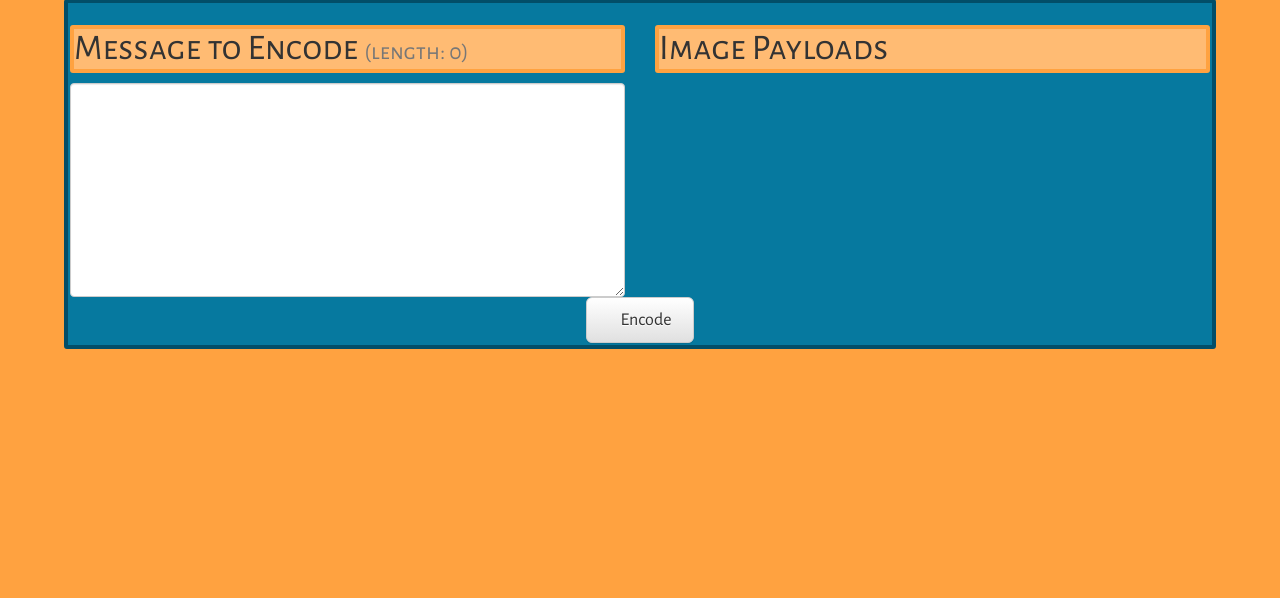
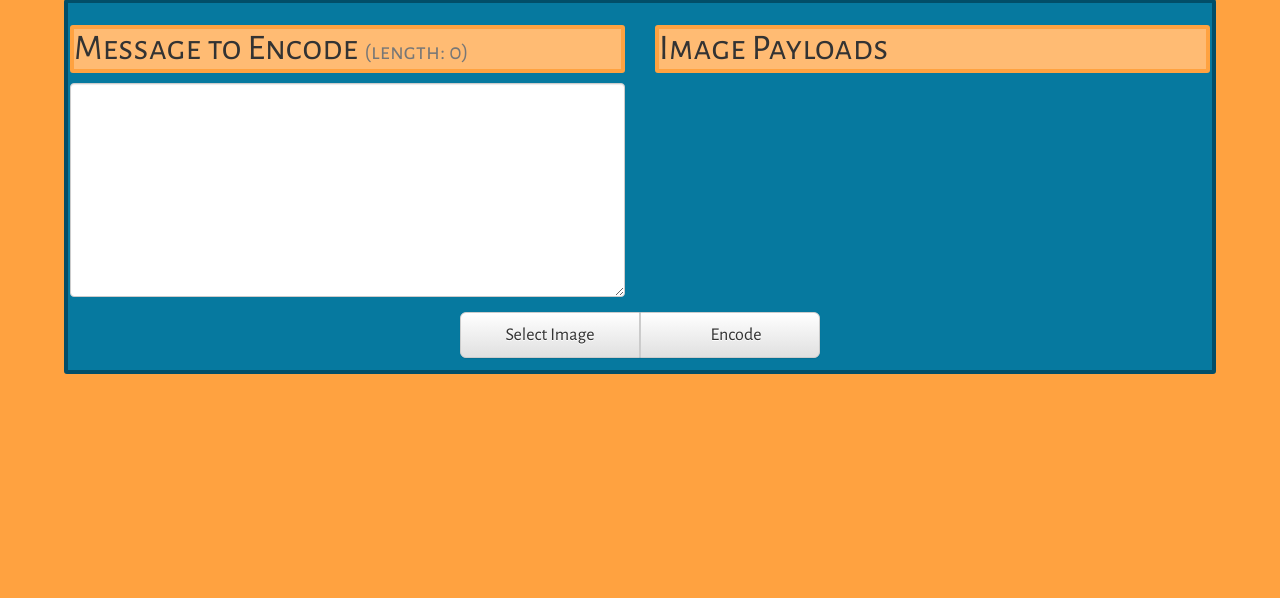
Before and after one commit to satej-soman/stegasaurus, a Flask app: page / in a window 1280 px wide. Shown: the part 97-695 px from the top of the page. Run offline with Flask 2, Linux system fonts and the light colour scheme; some libraries are stand-ins or nearby versions.

Commit message:
add select image button

```diff
--- a/app/static/steg.css
+++ b/app/static/steg.css
@@ -68,4 +68,12 @@ h1 {
 
 body {background-color:#FFA240;}
 
+#encrypt-buttons {
+  margin: 15px 0px 10px 0px;
+}
+
+#encrypt-buttons > button {
+  width: 50%;
+}
+
 /*font-family: 'Alegreya Sans SC', sans-serif;*/
--- a/app/templates/index.html
+++ b/app/templates/index.html
@@ -53,12 +53,12 @@
 			</div>
 	  	</div>
 		<div class="row">
-			<div class="col-xs-6 col-md-4"></div>
-			<div class="col-xs-6 col-md-4">
-                            <button id="submit" type="button" class="btn btn-default btn-lg btn-block">Encode</button>
-
+			<div class="col-xs-4 col-md-4"></div>
+			<div class="col-xs-4 col-md-4 btn-group" id="encrypt-buttons">
+                                <button type="button" class="btn btn-default btn-lg">Select Image</button>
+                                <button id="submit" type="button" class="btn btn-default btn-lg">Encode</button>
                         </div>
-			<div class="col-xs-6 col-md-4"></div>
+			<div class="col-xs-4 col-md-4"></div>
 		</div>
 	</div>
 
```
